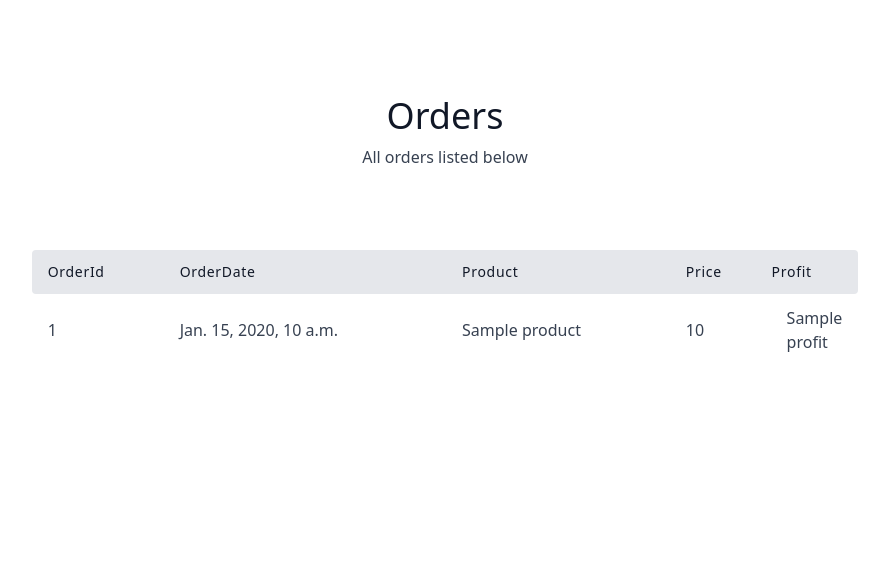
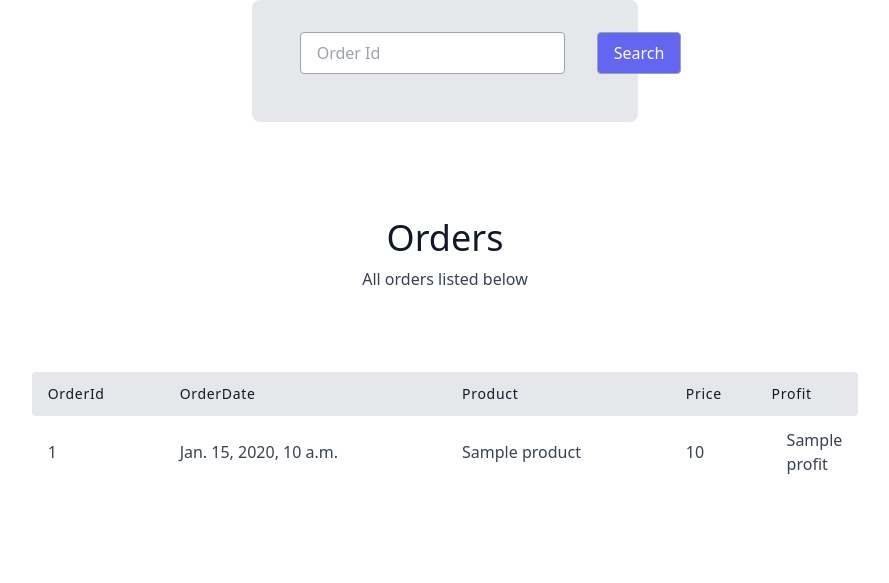
Before and after one commit to abhip1912/barcode, a Django app: template templates/home.html in a window 1280 px wide. Shown: the part 80-663 px from the top of the page, without its empty margins (195-1084 px from the left). Run offline with Django 3.2, Linux system fonts and the light colour scheme; the template is opened without the code that fills it: most values are stand-ins (such as "Sample title", 1, 10 or a date in 2020).

Commit message:
searchAdded

```diff
--- a/templates/home.html
+++ b/templates/home.html
@@ -6,23 +6,35 @@
     <meta name="viewport" content="width=device-width, initial-scale=1.0" />
     <title>BarCode</title>
     <link href="https://unpkg.com/tailwindcss@^1.0/dist/tailwind.min.css" rel="stylesheet" />
+</head>
+
+<body>
     <header class="text-gray-700 body-font">
         <div class="container mx-auto flex flex-wrap p-5 flex-col md:flex-row items-center">
             <nav class="flex lg:w-2/5 flex-wrap items-center text-base md:ml-auto"></nav>
-            <a class="flex order-first lg:order-none lg:w-1/5 title-font font-medium items-center text-gray-900 lg:items-center lg:justify-center mb-4 md:mb-0">
+            <a class="flex order-first lg:order-none lg:w-1/5 title-font font-medium items-center text-gray-900 lg:items-center lg:justify-center mb-4 md:mb-0" href="#">
                 <svg xmlns="http://www.w3.org/2000/svg" fill="none" stroke="currentColor" stroke-linecap="round" stroke-linejoin="round" stroke-width="2" class="w-10 h-10 text-white p-2 bg-indigo-500 rounded-full" viewBox="0 0 24 24">
-            <path
-              d="M12 2L2 7l10 5 10-5-10-5zM2 17l10 5 10-5M2 12l10 5 10-5"
-            ></path>
-          </svg>
+                        <path d="M12 2L2 7l10 5 10-5-10-5zM2 17l10 5 10-5M2 12l10 5 10-5"></path>
+                    </svg>
                 <span class="ml-3 text-xl">BarCode</span>
             </a>
             <div class="lg:w-2/5 inline-flex lg:justify-end ml-5 lg:ml-0"></div>
         </div>
     </header>
-</head>
+    <form action="" method="POST">
+        {% csrf_token %}
+        <section class="text-gray-700 body-font">
+            <div class="lg:w-2/6 md:w-1/2 container px-5 mx-auto flex flex-wrap text-center items-center">
+                <div class="bg-gray-200 rounded-lg p-8 flex md:ml-auto w-full mt-10 md:mt-0">
+                    <input class="bg-white rounded border border-gray-400 focus:outline-none focus:border-indigo-500 mx-4 text-base px-4 py-2 mb-4" placeholder="Order Id" type="text" id="orderid" name="orderid">
+                    <button class="text-white bg-indigo-500 hover:bg-indigo-600 bg-white rounded border border-gray-400 focus:outline-none focus:border-indigo-500 mx-4 text-base px-4 py-2 mb-4" type="submit">Search</button>
+                </div>
+            </div>
+        </section>
+    </form>
 
-<body>
+
+
     <section class="text-gray-700 body-font">
         <div class="container px-5 py-24 mx-auto">
             <div class="flex flex-col text-center w-full mb-20">
```
Also changed, not shown: scan/views.py (+19 -8 lines).
